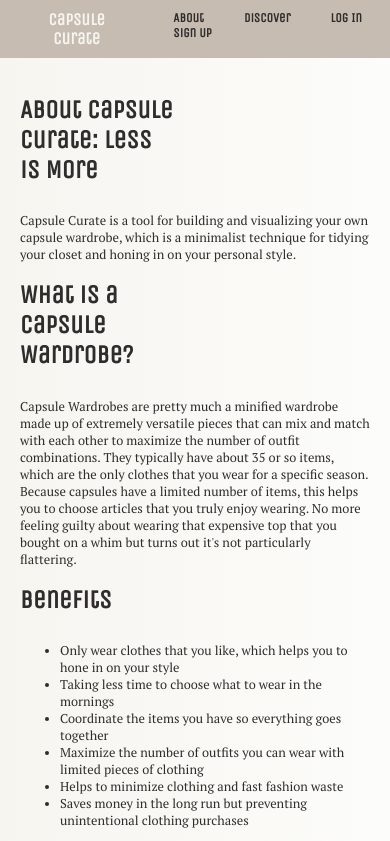
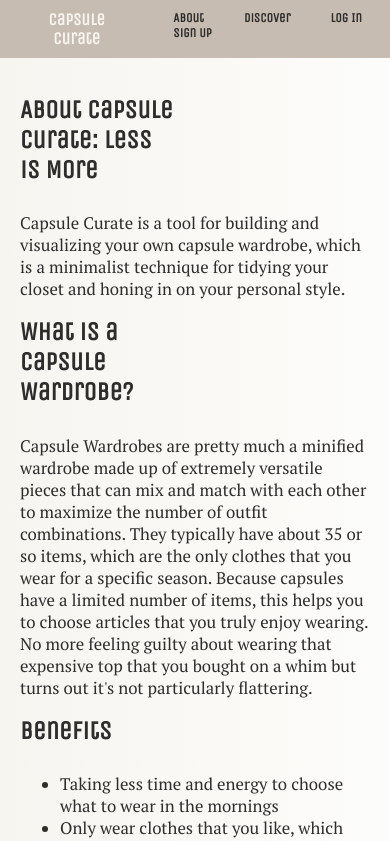
Before and after one commit to kargo-k/capsule-curate-client, a React (Create React App) app: page /about in a window 390 px wide. Shown: the top 841 px of the page. Built offline with nearby package versions, Linux system fonts and the light colour scheme; a web font is replaced by a local one.

Commit message:
added some media queries

```diff
--- a/src/components/About.js
+++ b/src/components/About.js
@@ -16,8 +16,9 @@
       <h1>Benefits</h1>
 
       <ul>
+        <li>Taking less time and energy to choose what to wear in the mornings</li>
         <li>Only wear clothes that you like, which helps you to hone in on your style</li>
-        <li>Taking less time to choose what to wear in the mornings</li>
+        <li>Investing in high quality clothing since you're buying less clothing overall</li>
         <li>Coordinate the items you have so everything goes together</li>
         <li>Maximize the number of outfits you can wear with limited pieces of clothing</li>
         <li>Helps to minimize clothing and fast fashion waste</li>
--- a/src/components/Browse.js
+++ b/src/components/Browse.js
@@ -32,7 +32,7 @@
 
         <button className='btn' id='reset' onClick={props.onReset}>Reset</button>
 
-        <div>
+        <div id='pages'>
 
           <label id='n_item'>Results:
         <select
--- a/src/scss/content.scss
+++ b/src/scss/content.scss
@@ -150,6 +150,7 @@
       }
       p {
         color: $color-dark;
+        font-size: $font-size-text;
       }
       table {
         color: $color-dark;
@@ -178,6 +179,12 @@
     color: #ccc
   }
 }
+.container {
+    p, li {
+    font-size: $font-size-header;
+  }
+}
+
 
 
 
--- a/src/scss/layout.scss
+++ b/src/scss/layout.scss
@@ -106,6 +106,7 @@
     display: flex;
     flex-direction: row;
   }
+
 }
 
 #item-details {
--- a/src/scss/main.scss
+++ b/src/scss/main.scss
@@ -2,5 +2,6 @@
 @import './App.scss';
 @import './layout.scss';
 @import './content.scss';
+@import './medqs.scss';
 
 @import url('https://fonts.googleapis.com/css?family=Mrs+Saint+Delafield|PT+Serif|Unica+One&display=swap');
--- /dev/null
+++ b/src/scss/medqs.scss
@@ -0,0 +1,24 @@
+@media only screen and (max-width: 845px) {
+  #collection {
+    #filter {
+      flex-direction: column;
+      input, select {
+        max-width: 80vw;
+      }
+    }
+  }
+  #active-container {
+    #active-left {
+      max-width: 50vw;
+    }
+  }
+}
+
+@media only screen and (max-width: 500px) {
+  #active-container {
+    flex-direction: column;
+    #active-left {
+      max-width: 95vw;
+    }
+  }
+}
```
